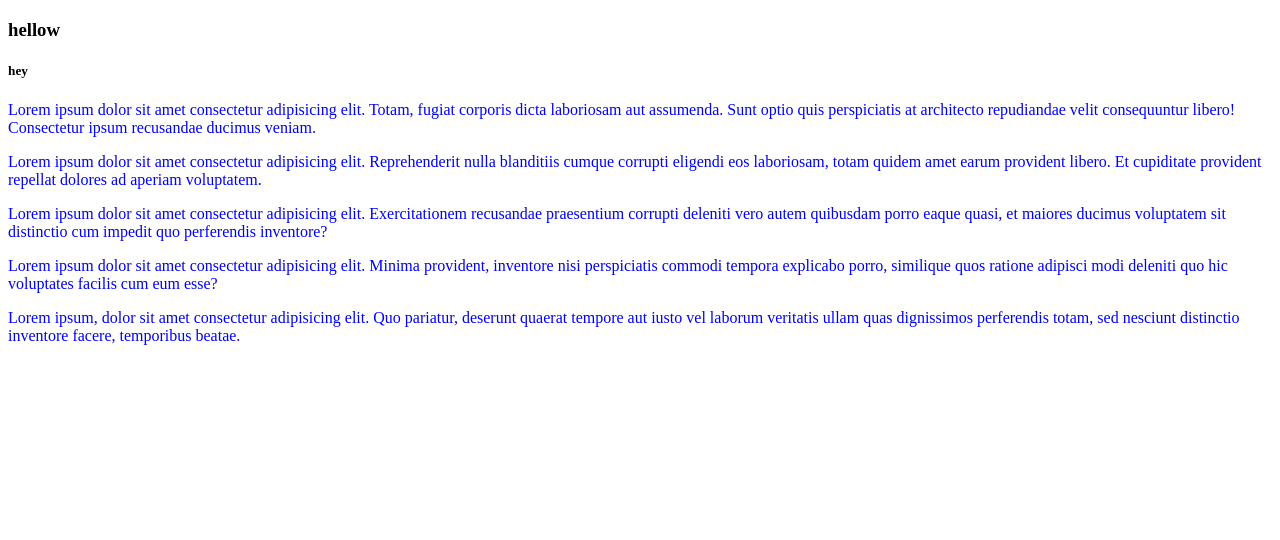
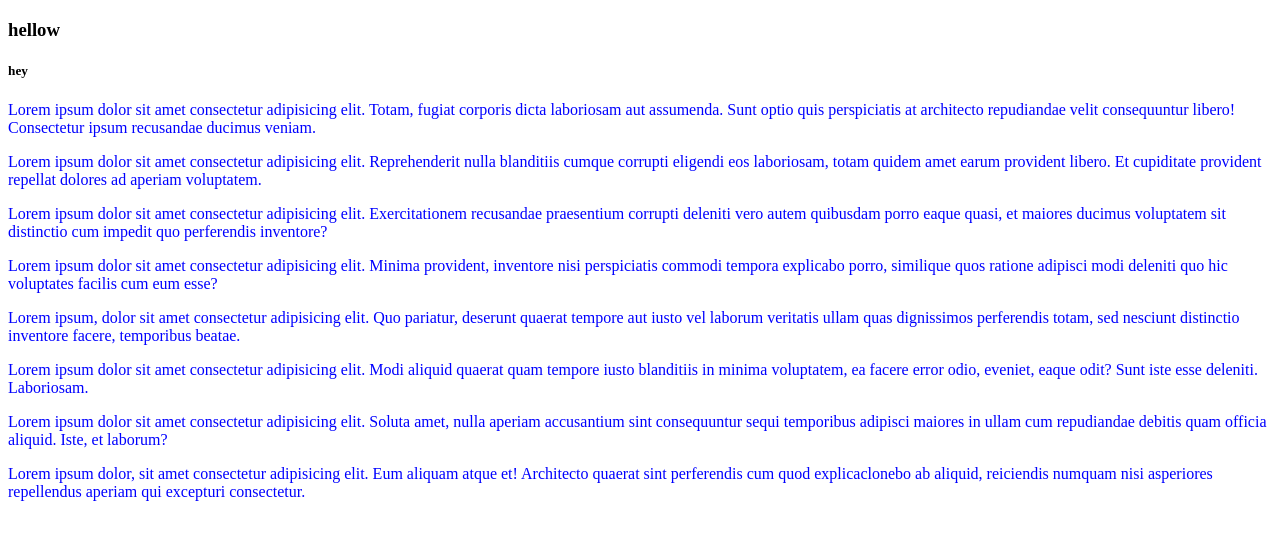
Before and after one commit to inshal456/aptech-2, a plain HTML site: page index.html in a window 1280 px wide. Drawn offline with Linux system fonts and the light colour scheme.

Commit message:
added paragraphs

```diff
--- a/index.html
+++ b/index.html
@@ -17,5 +17,10 @@
   <p>Lorem ipsum dolor sit amet consectetur adipisicing elit. Minima provident, inventore nisi perspiciatis commodi tempora explicabo porro, similique quos ratione adipisci modi deleniti quo hic voluptates facilis cum eum esse?</p>
   <p>Lorem ipsum, dolor sit amet consectetur adipisicing elit. Quo pariatur, deserunt quaerat tempore aut iusto vel laborum veritatis ullam quas dignissimos perferendis totam, sed nesciunt distinctio inventore facere, temporibus beatae.</p>
 
+  <p>Lorem ipsum dolor sit amet consectetur adipisicing elit. Modi aliquid quaerat quam tempore iusto blanditiis in minima voluptatem, ea facere error odio, eveniet, eaque odit? Sunt iste esse deleniti. Laboriosam.</p>
+
+  <p>Lorem ipsum dolor sit amet consectetur adipisicing elit. Soluta amet, nulla aperiam accusantium sint consequuntur sequi temporibus adipisci maiores in ullam cum repudiandae debitis quam officia aliquid. Iste, et laborum?</p>
+<p>Lorem ipsum dolor, sit amet consectetur adipisicing elit. Eum aliquam atque et! Architecto quaerat sint perferendis cum quod explicaclonebo ab aliquid, reiciendis numquam nisi asperiores repellendus aperiam qui excepturi consectetur.</p>
+
 </body>
 </html>
```
